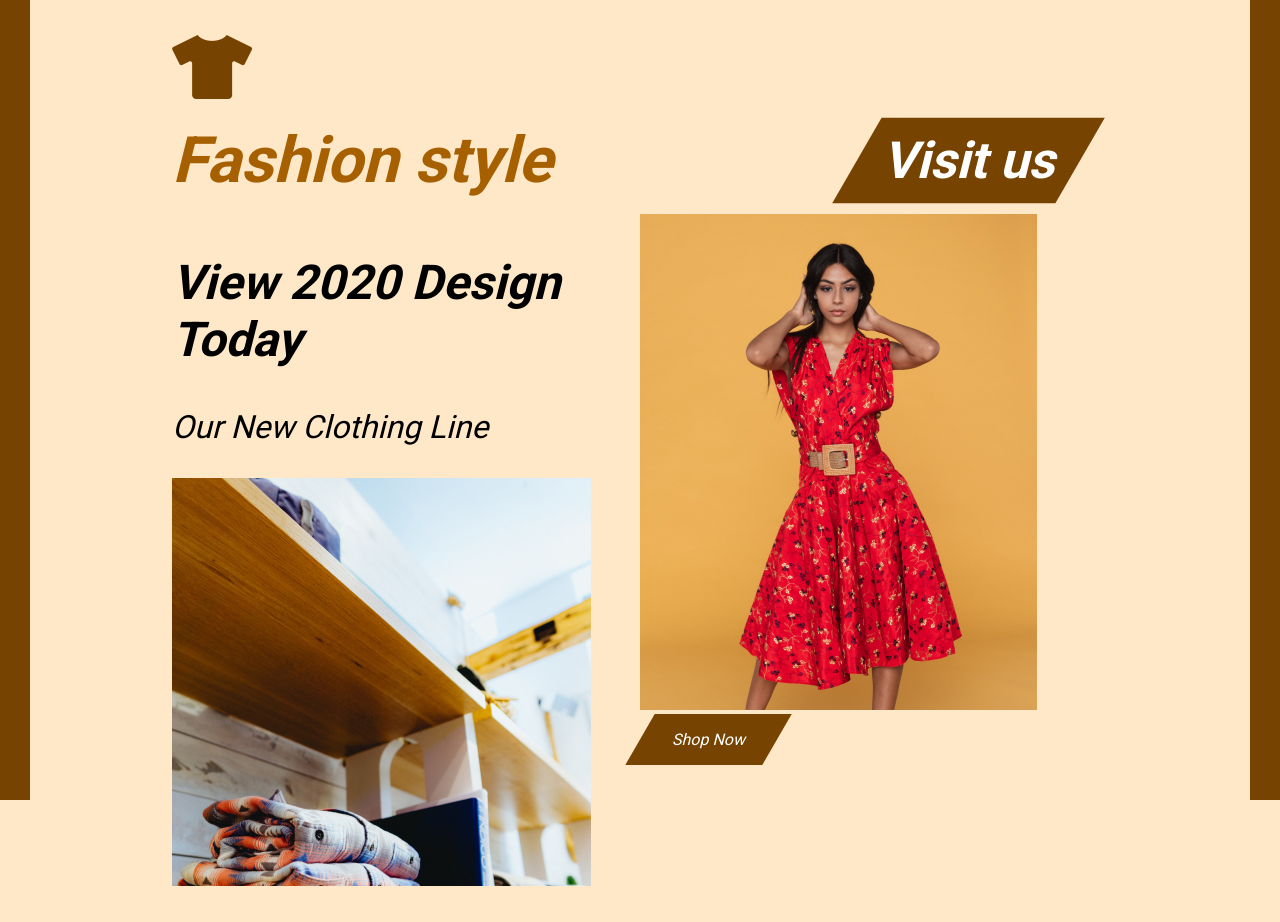
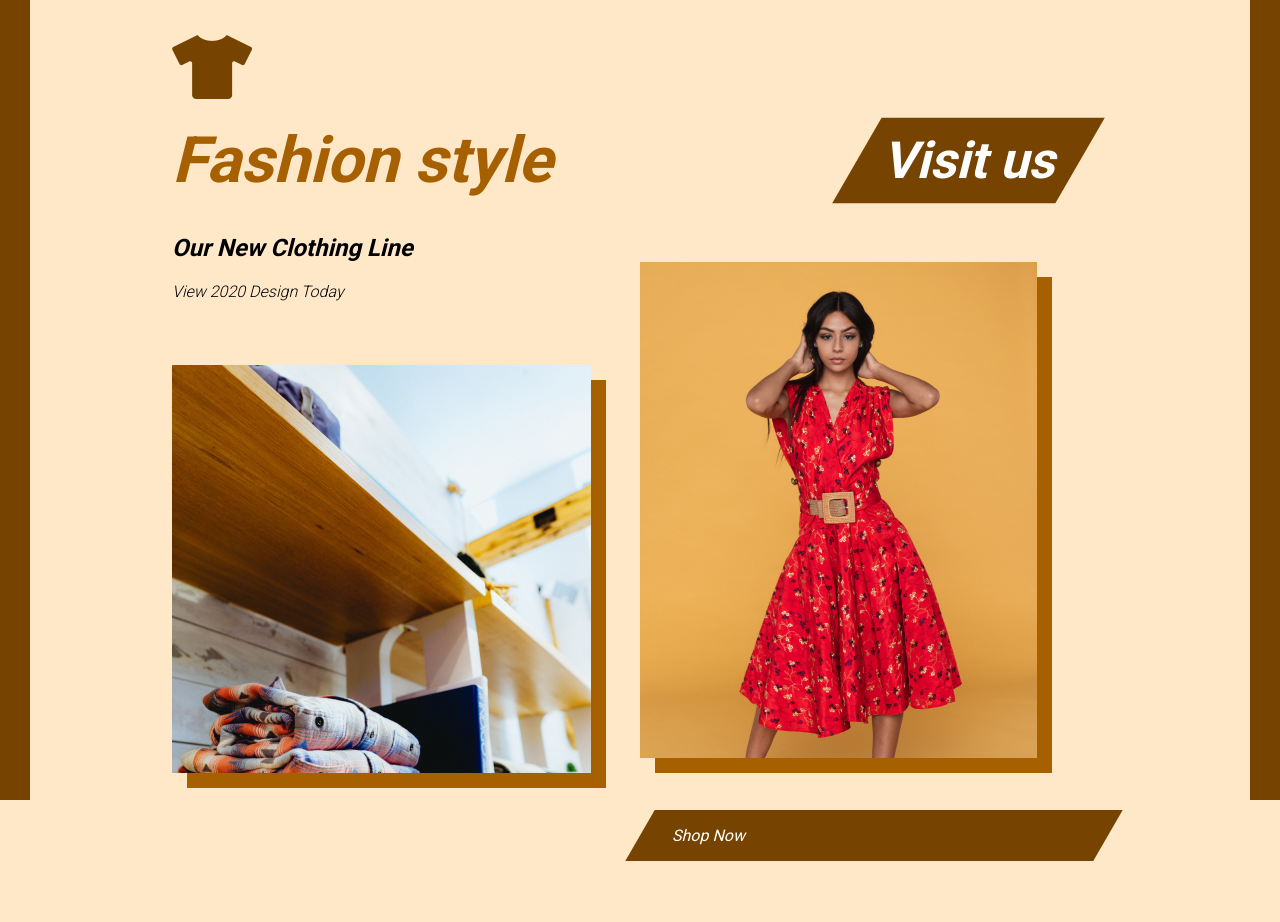
Before and after one commit to aaron-might/fashion_design, a plain HTML site: page index.html in a window 1280 px wide. After the commit the page ends 893 px from the top, so only its background shows below. Drawn offline with Linux system fonts and the light colour scheme.

Commit message:
add a class of block a shop nw link

```diff
--- a/index.html
+++ b/index.html
@@ -23,14 +23,14 @@
         <div class="row">
             <div class="col">
                 <div class="text">
-                    <h2>View 2020 Design Today</h2>
-                    <p>Our New Clothing Line</p>
+                    <h2>Our New Clothing Line</h2>
+                    <p>View 2020 Design Today</p>
               </div>
                 <img src="images/img-2.jpg" alt="img-2">
             </div>
             <div class="col">
                 <img src="images/img-1.jpg" alt="img-1">
-                <a href="#">Shop Now</a>
+                <a class="block" href="#">Shop Now</a>
             </div>
         </div>
     </div>
--- a/style.css
+++ b/style.css
@@ -65,5 +65,13 @@ a::after {
     flex: 1;
 }
 .text {
-    font-size: 2rem;
+    font-weight:200;
 }
+
+img {
+    box-shadow:15px 15px #a66000;
+   margin: 3rem 0;
+}
+.block {
+    display: flex;
+}
```
